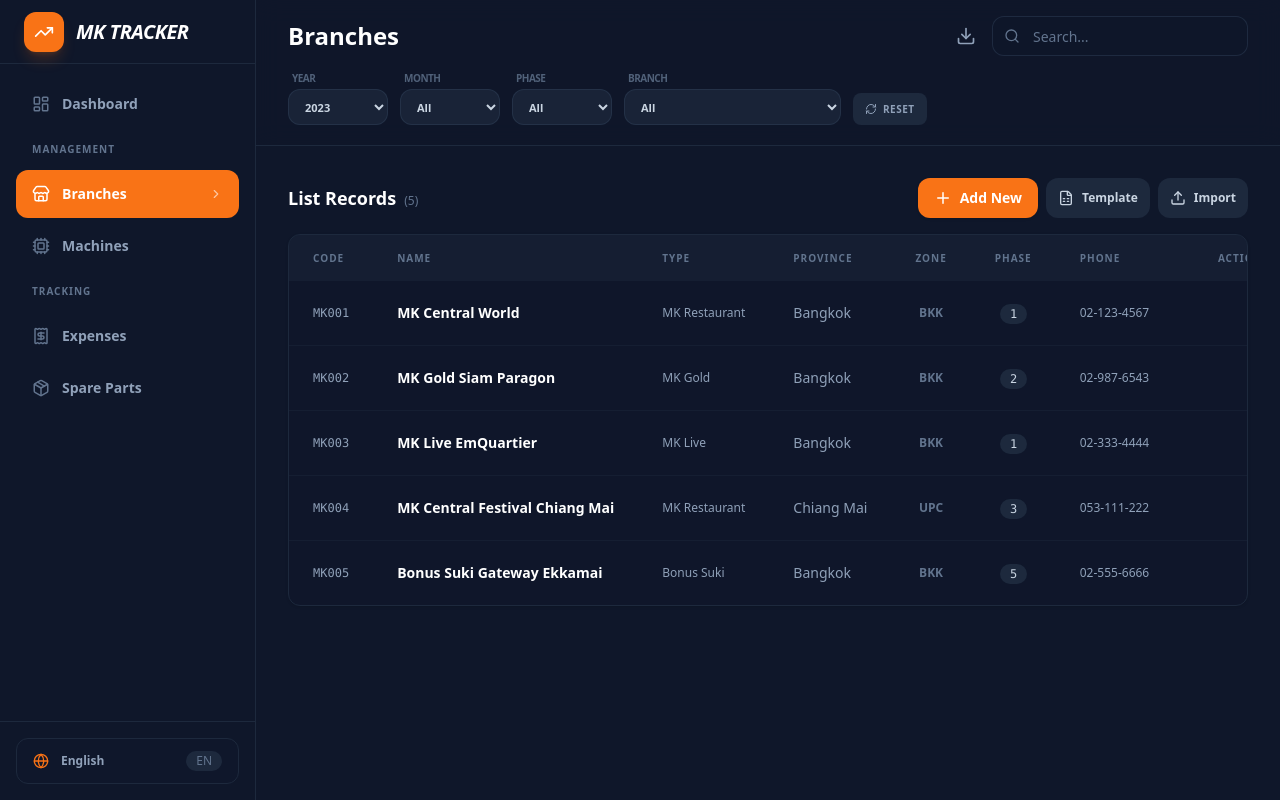
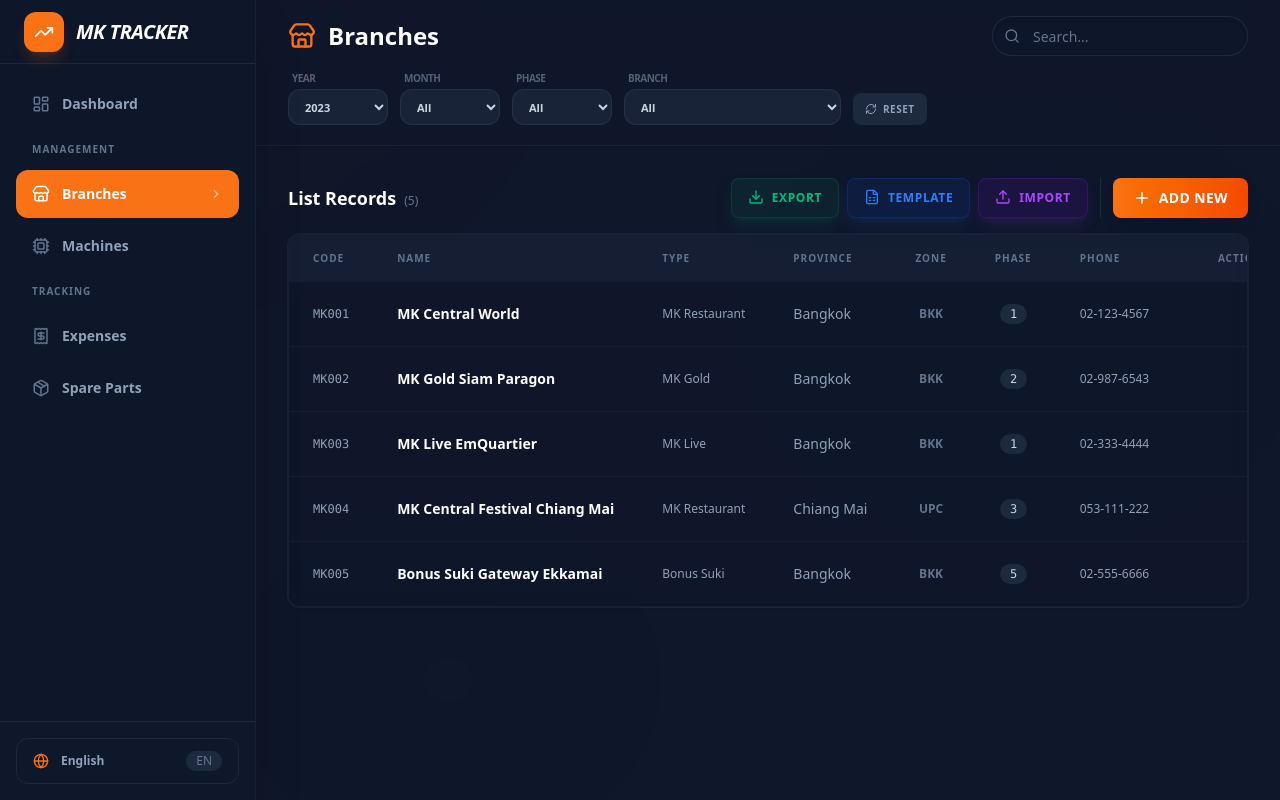
Before and after one commit to mozek-SP/mk-tracker, a Next.js app: page / in a window 1280 px wide. Both pictures are taken after a click on the button "Branches". Built offline with nearby package versions, Linux system fonts and the light colour scheme.

Commit message:
feat: UI Overhaul - Modern Glassmorphism, Ambient Backgrounds, and Prominent Export Button

```diff
--- a/src/app/globals.css
+++ b/src/app/globals.css
@@ -7,7 +7,7 @@
     --font-inter: var(--font-inter), "Inter", sans-serif;
 
     --shadow-subtle: 0 1px 3px 0 rgba(0, 0, 0, 0.1), 0 1px 2px -1px rgba(0, 0, 0, 0.1);
-    --shadow-premium: 0 10px 15px -3px rgba(0, 0, 0, 0.1), 0 4px 6px -4px rgba(0, 0, 0, 0.1);
+    --shadow-premium: 0 10px 15px -3px rgba(0, 0, 0, 0.5), 0 4px 6px -4px rgba(0, 0, 0, 0.3);
 }
 
 @layer base {
@@ -20,29 +20,61 @@
 @layer components {
     .custom-scrollbar::-webkit-scrollbar {
         width: 6px;
+        height: 6px;
     }
 
     .custom-scrollbar::-webkit-scrollbar-track {
-        @apply bg-slate-900;
+        @apply bg-slate-900/50;
     }
 
     .custom-scrollbar::-webkit-scrollbar-thumb {
-        @apply bg-slate-800 rounded-full hover:bg-slate-700 transition-colors;
+        @apply bg-slate-700/50 rounded-full hover:bg-slate-600 transition-colors;
     }
 
     .animate-in {
-        animation: fade-in 0.4s cubic-bezier(0.16, 1, 0.3, 1) forwards;
+        animation: fade-in 0.5s cubic-bezier(0.16, 1, 0.3, 1) backwards;
+    }
+
+    .animate-pulse-slow {
+        animation: pulse-slow 8s cubic-bezier(0.4, 0, 0.6, 1) infinite;
+    }
+
+    @keyframes pulse-slow {
+
+        0%,
+        100% {
+            opacity: 0.3;
+            transform: scale(1);
+        }
+
+        50% {
+            opacity: 0.1;
+            transform: scale(1.1);
+        }
     }
 
     @keyframes fade-in {
         from {
             opacity: 0;
-            transform: translateY(8px) scale(0.98);
+            transform: translateY(10px) scale(0.98);
+            filter: blur(4px);
         }
 
         to {
             opacity: 1;
             transform: translateY(0) scale(1);
+            filter: blur(0);
         }
     }
+
+    .no-scrollbar-on-mobile::-webkit-scrollbar {
+        display: none;
+    }
+
+    .no-scrollbar-on-mobile {
+        -ms-overflow-style: none;
+        /* IE and Edge */
+        scrollbar-width: none;
+        /* Firefox */
+    }
 }
--- a/src/app/page.tsx
+++ b/src/app/page.tsx
@@ -234,8 +234,15 @@
 
     return (
         <div className="flex min-h-screen bg-[#0F172A] text-slate-200 font-sans">
+            {/* Background Ambience */}
+            <div className="fixed inset-0 pointer-events-none overflow-hidden select-none">
+                <div className="absolute -top-[20%] -left-[10%] w-[50%] h-[50%] rounded-full bg-brand/5 blur-[120px] animate-pulse-slow"></div>
+                <div className="absolute top-[20%] right-[0%] w-[40%] h-[40%] rounded-full bg-blue-600/5 blur-[120px] animate-pulse-slow delay-1000"></div>
+                <div className="absolute bottom-[0%] left-[20%] w-[30%] h-[30%] rounded-full bg-emerald-500/5 blur-[100px] animate-pulse-slow delay-2000"></div>
+            </div>
+
             {/* Sidebar - Desktop */}
-            <aside className="fixed left-0 top-0 hidden h-full w-64 flex-col border-r border-slate-800 bg-[#0F172A] lg:flex">
+            <aside className="fixed left-0 top-0 hidden h-full w-64 flex-col border-r border-slate-800/60 bg-[#0F172A]/90 backdrop-blur-xl lg:flex z-40 shadow-2xl">
                 <SidebarContent activeTab={activeTab} setActiveTab={setActiveTab} lang={lang} setLang={setLang} t={t} />
             </aside>
 
@@ -254,14 +261,20 @@
             )}
 
             {/* Main Container */}
-            <main className="flex-1 lg:pl-64 min-w-0">
-                <header className="sticky top-0 z-30 border-b border-slate-800 bg-[#0F172A]/80 px-4 sm:px-8 py-4 backdrop-blur-md">
+            <main className="flex-1 lg:pl-64 min-w-0 relative z-10">
+                <header className="sticky top-0 z-30 border-b border-white/5 bg-[#0F172A]/80 px-4 sm:px-8 py-4 backdrop-blur-md shadow-sm">
                     <div className="flex items-center justify-between gap-4 mb-4">
                         <div className="flex items-center gap-3">
                             <button onClick={() => setIsMobileMenuOpen(true)} className="p-2 lg:hidden text-slate-400 hover:text-white transition-colors">
                                 <Menu size={24} />
                             </button>
-                            <h2 className="text-lg sm:text-2xl font-bold text-white truncate">
+                            <h2 className="text-lg sm:text-2xl font-bold text-white truncate flex items-center gap-3">
+                                {activeTab === 'dashboard' && <LayoutDashboard className="text-brand" size={28} />}
+                                {activeTab === 'branches' && <Store className="text-brand" size={28} />}
+                                {activeTab === 'machines' && <Cpu className="text-brand" size={28} />}
+                                {activeTab === 'expenses' && <Receipt className="text-brand" size={28} />}
+                                {activeTab === 'parts' && <Package className="text-brand" size={28} />}
+
                                 {activeTab === 'dashboard' ? t('Overview', 'ภาพรวมระบบ') :
                                     activeTab === 'branches' ? t('Branches', 'จัดการสาขา') :
                                         activeTab === 'machines' ? t('Machines', 'จัดการอุปกรณ์') :
@@ -271,14 +284,11 @@
                         </div>
 
                         <div className="flex items-center gap-2">
-                            <button onClick={handleExport} className="p-2 text-slate-400 hover:text-brand transition-colors" title={t('Export Excel', 'ส่งออกไฟล์')}>
-                                <Download size={20} />
-                            </button>
                             <div className="relative hidden sm:block">
                                 <Search className="absolute left-3 top-1/2 -translate-y-1/2 text-slate-500" size={16} />
                                 <Input
                                     placeholder={t('Search...', 'ค้นหา...')}
-                                    className="w-48 md:w-64 pl-10 rounded-xl bg-slate-900/50 border-slate-700/50 focus:border-brand focus:ring-brand/20 transition-all"
+                                    className="w-48 md:w-64 pl-10 rounded-full bg-slate-900/50 border-slate-700/50 focus:border-brand focus:ring-brand/20 transition-all shadow-inner"
                                     value={globalSearch}
                                     onChange={(e) => setGlobalSearch(e.target.value)}
                                 />
@@ -326,19 +336,21 @@
                                                 activeTab === 'expenses' ? filteredExpenses.length : filteredParts.length})
                                     </span>
                                 </h3>
-                                <div className="flex gap-2">
-                                    <Button onClick={() => openAddModal(activeTab === 'branches' ? 'branch' : activeTab === 'machines' ? 'machine' : activeTab === 'expenses' ? 'expense' : 'part')} className="gap-2 bg-brand hover:bg-brand/90 hover:shadow-lg hover:shadow-brand/20 transition-all active:scale-95 text-white h-10 px-4 rounded-xl font-bold">
+                                <div className="flex flex-wrap gap-2">
+                                    <button onClick={handleExport} className="flex items-center gap-2 px-4 h-10 rounded-lg bg-emerald-600/10 text-emerald-500 border border-emerald-600/20 hover:bg-emerald-600 hover:text-white transition-all text-xs font-bold uppercase tracking-wider shadow-lg shadow-emerald-500/10 hover:shadow-emerald-500/30 active:scale-95" title={t('Export Excel', 'ส่งออกไฟล์')}>
+                                        <Download size={16} className="mb-0.5" /> {t('Export', 'ส่งออก')}
+                                    </button>
+                                    <button onClick={handleDownloadTemplate} className="flex items-center gap-2 px-4 h-10 rounded-lg bg-blue-600/10 text-blue-500 border border-blue-600/20 hover:bg-blue-600 hover:text-white transition-all text-xs font-bold uppercase tracking-wider shadow-lg shadow-blue-500/10 hover:shadow-blue-500/30 active:scale-95" title={t('Download Template', 'ดาวน์โหลดเทมเพลต')}>
+                                        <FileSpreadsheet size={16} className="mb-0.5" /> {t('Template', 'เทมเพลต')}
+                                    </button>
+                                    <label className="flex items-center gap-2 px-4 h-10 rounded-lg bg-purple-600/10 text-purple-500 border border-purple-600/20 hover:bg-purple-600 hover:text-white transition-all text-xs font-bold uppercase tracking-wider shadow-lg shadow-purple-500/10 hover:shadow-purple-500/30 active:scale-95 cursor-pointer">
+                                        <Upload size={16} className="mb-0.5" /> {t('Import', 'นำเข้า')}
+                                        <input type="file" hidden accept=".xlsx, .xls" onChange={handleImport} />
+                                    </label>
+                                    <div className="w-px h-10 bg-slate-800 mx-1 hidden sm:block"></div>
+                                    <Button onClick={() => openAddModal(activeTab === 'branches' ? 'branch' : activeTab === 'machines' ? 'machine' : activeTab === 'expenses' ? 'expense' : 'part')} className="gap-2 bg-gradient-to-r from-brand to-orange-600 hover:to-orange-500 hover:shadow-orange-500/25 shadow-lg transition-all active:scale-95 text-white h-10 px-5 rounded-lg font-bold uppercase tracking-wide">
                                         <Plus size={18} /> {t('Add New', 'เพิ่มใหม่')}
                                     </Button>
-                                    <div className="flex gap-2">
-                                        <button onClick={handleDownloadTemplate} className="flex items-center gap-2 px-3 h-10 rounded-xl bg-slate-800 text-slate-300 hover:bg-slate-700 hover:text-white transition-all text-xs font-bold" title={t('Download Template', 'ดาวน์โหลดเทมเพลต')}>
-                                            <FileSpreadsheet size={16} /> {t('Template', 'เทมเพลต')}
-                                        </button>
-                                        <label className="flex items-center gap-2 px-3 h-10 rounded-xl bg-slate-800 text-slate-300 hover:bg-slate-700 hover:text-white transition-all text-xs font-bold cursor-pointer">
-                                            <Upload size={16} /> {t('Import', 'นำเข้า')}
-                                            <input type="file" hidden accept=".xlsx, .xls" onChange={handleImport} />
-                                        </label>
-                                    </div>
                                 </div>
                             </div>
 
@@ -349,10 +361,11 @@
                         </div>
                     )}
                 </div>
-            </main>
+            </main >
 
             {/* --- CRUD MODAL --- */}
-            {isModalOpen && (
+            {
+                isModalOpen && (
                     <EntityModal
                         type={modalType}
                         item={editingItem}
@@ -361,8 +374,9 @@
                         onSave={saveItem}
                         t={t}
                     />
-            )}
-        </div>
+                )
+            }
+        </div >
     );
 }
 
@@ -760,7 +774,7 @@
 );
 
 const TableBase = ({ children }: { children: React.ReactNode }) => (
-    <Card className="p-0 border-slate-800 bg-slate-900/40 overflow-hidden shadow-subtle">
+    <Card className="p-0 border-slate-800/60 bg-slate-900/40 overflow-hidden shadow-premium backdrop-blur-sm ring-1 ring-white/5">
         <div className="overflow-x-auto custom-scrollbar">
             <table className="w-full text-left text-sm whitespace-nowrap">
                 {children}
```
Lines whose indentation alone changed are shown as unchanged.
